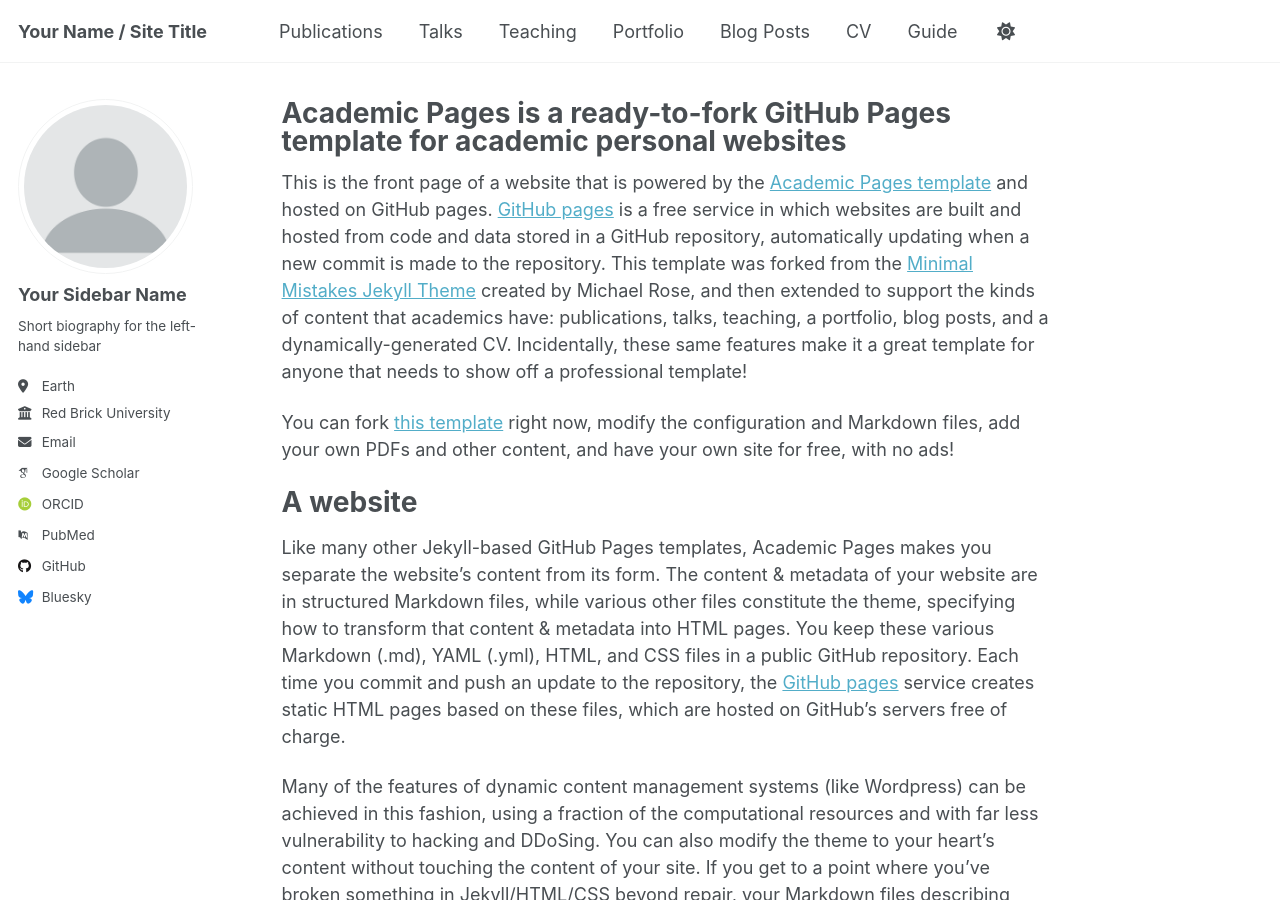
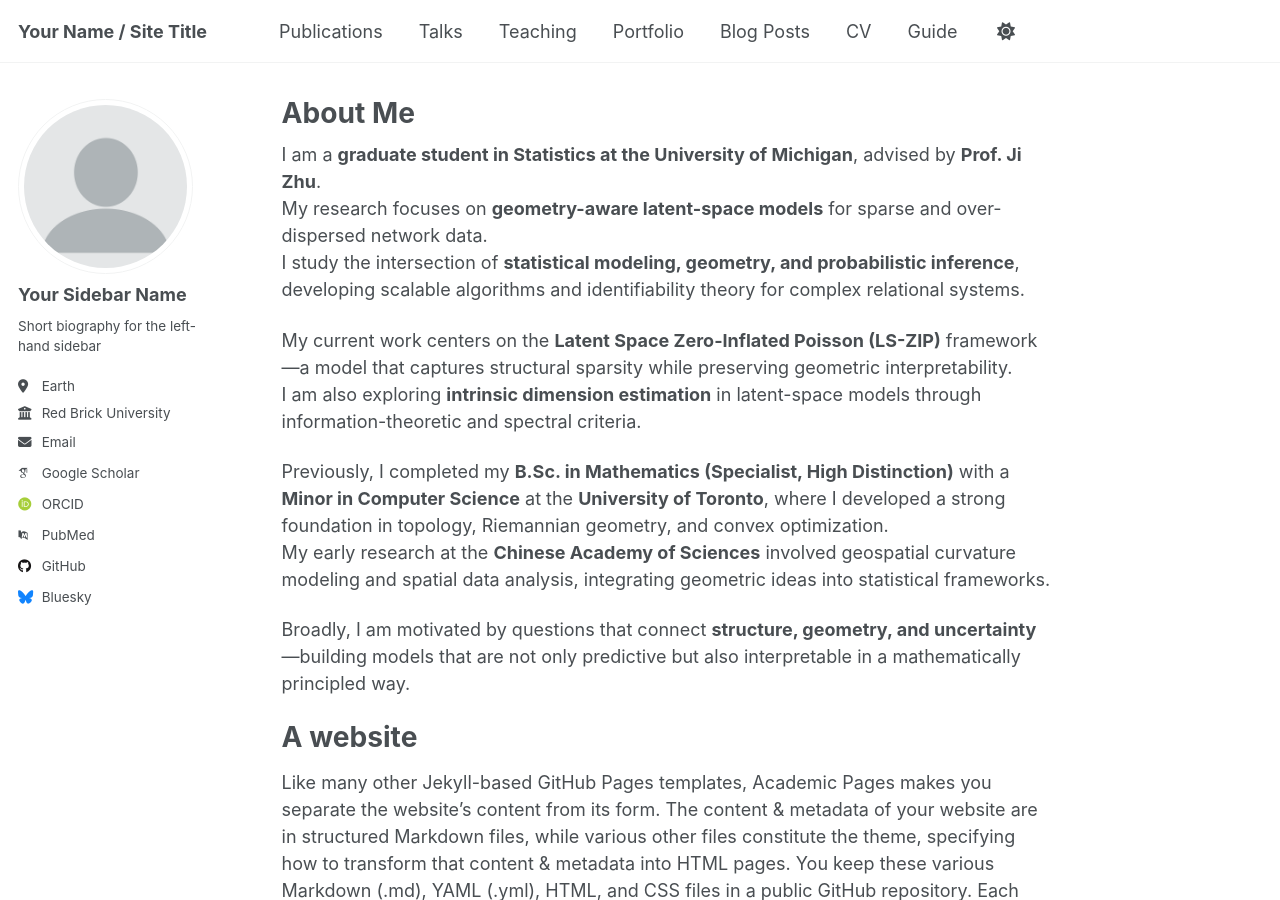
Before and after one commit to ziqianwei/ziqianwei.github.io, a Jekyll site: the page built from _pages/about.md, in a window 1280 px wide and 900 px high. Built offline with Jekyll 4.4.1, drawn with Linux system fonts in a browser that asks for light colours; some web fonts are replaced; a script that is not in the unit is left out.

Commit message:
Update about.md

```diff
--- a/_pages/about.md
+++ b/_pages/about.md
@@ -1,15 +1,23 @@
 ---
 permalink: /
-title: "Academic Pages is a ready-to-fork GitHub Pages template for academic personal websites"
+title: "About Me"
 author_profile: true
 redirect_from:
   - /about/
   - /about.html
 ---
 
-This is the front page of a website that is powered by the [Academic Pages template](https://github.com/academicpages/academicpages.github.io) and hosted on GitHub pages. [GitHub pages](https://pages.github.com) is a free service in which websites are built and hosted from code and data stored in a GitHub repository, automatically updating when a new commit is made to the repository. This template was forked from the [Minimal Mistakes Jekyll Theme](https://mmistakes.github.io/minimal-mistakes/) created by Michael Rose, and then extended to support the kinds of content that academics have: publications, talks, teaching, a portfolio, blog posts, and a dynamically-generated CV. Incidentally, these same features make it a great template for anyone that needs to show off a professional template!
+I am a **graduate student in Statistics at the University of Michigan**, advised by **Prof. Ji Zhu**.
+My research focuses on **geometry-aware latent-space models** for sparse and over-dispersed network data.
+I study the intersection of **statistical modeling, geometry, and probabilistic inference**, developing scalable algorithms and identifiability theory for complex relational systems.
 
- You can fork [this template](https://github.com/academicpages/academicpages.github.io) right now, modify the configuration and Markdown files, add your own PDFs and other content, and have your own site for free, with no ads!
+My current work centers on the **Latent Space Zero-Inflated Poisson (LS-ZIP)** framework—a model that captures structural sparsity while preserving geometric interpretability.
+I am also exploring **intrinsic dimension estimation** in latent-space models through information-theoretic and spectral criteria.
+
+Previously, I completed my **B.Sc. in Mathematics (Specialist, High Distinction)** with a **Minor in Computer Science** at the **University of Toronto**, where I developed a strong foundation in topology, Riemannian geometry, and convex optimization.
+My early research at the **Chinese Academy of Sciences** involved geospatial curvature modeling and spatial data analysis, integrating geometric ideas into statistical frameworks.
+
+Broadly, I am motivated by questions that connect **structure, geometry, and uncertainty**—building models that are not only predictive but also interpretable in a mathematically principled way.
 
 A website
 ======
```
